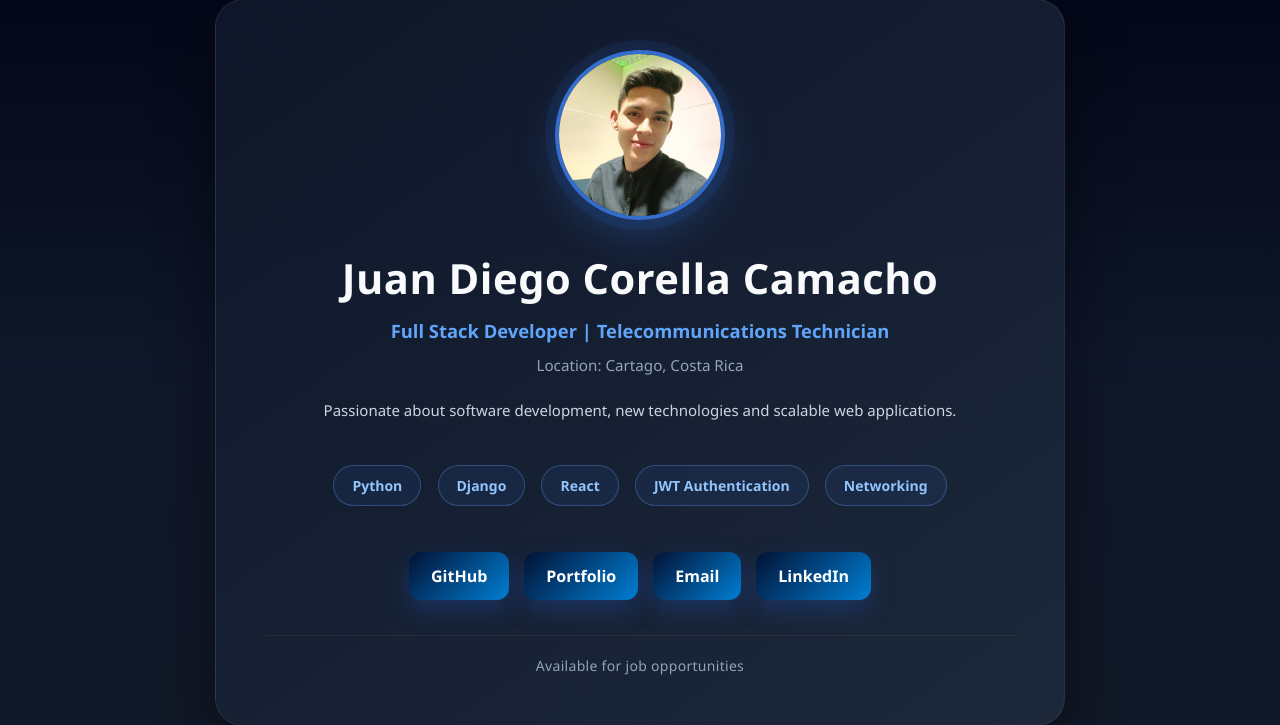
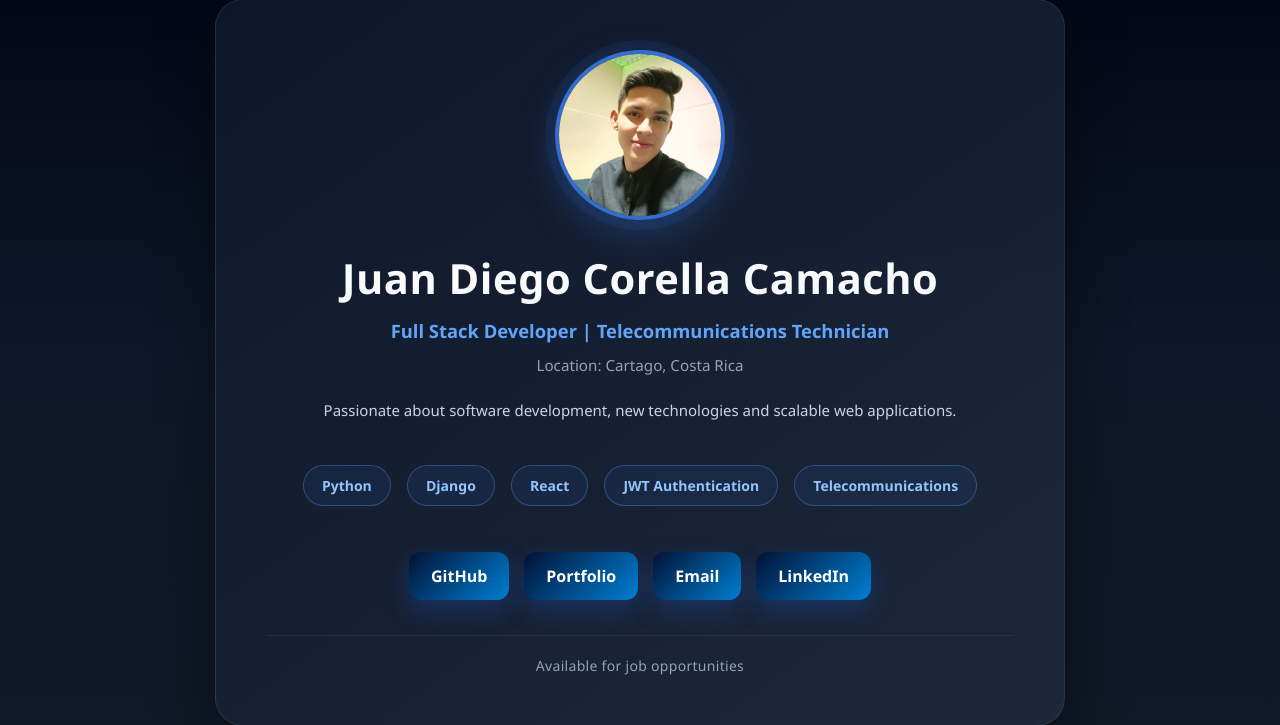
Before and after one commit to JuanDiegoCC02/Juan-Diego-Professional-Card, a Flask app: page / in a window 1280 px wide. Shown: the part 38-763 px from the top of the page. Run offline with Flask 3, Linux system fonts and the light colour scheme.

Commit message:
feat: technology update / HTML

```diff
--- a/templates/index.html
+++ b/templates/index.html
@@ -31,7 +31,7 @@
             <span class="skill">Django</span>
             <span class="skill">React</span>
             <span class="skill">JWT Authentication</span>
-            <span class="skill">Networking</span>
+            <span class="skill">Telecommunications</span>
         </div>
 
 
```
